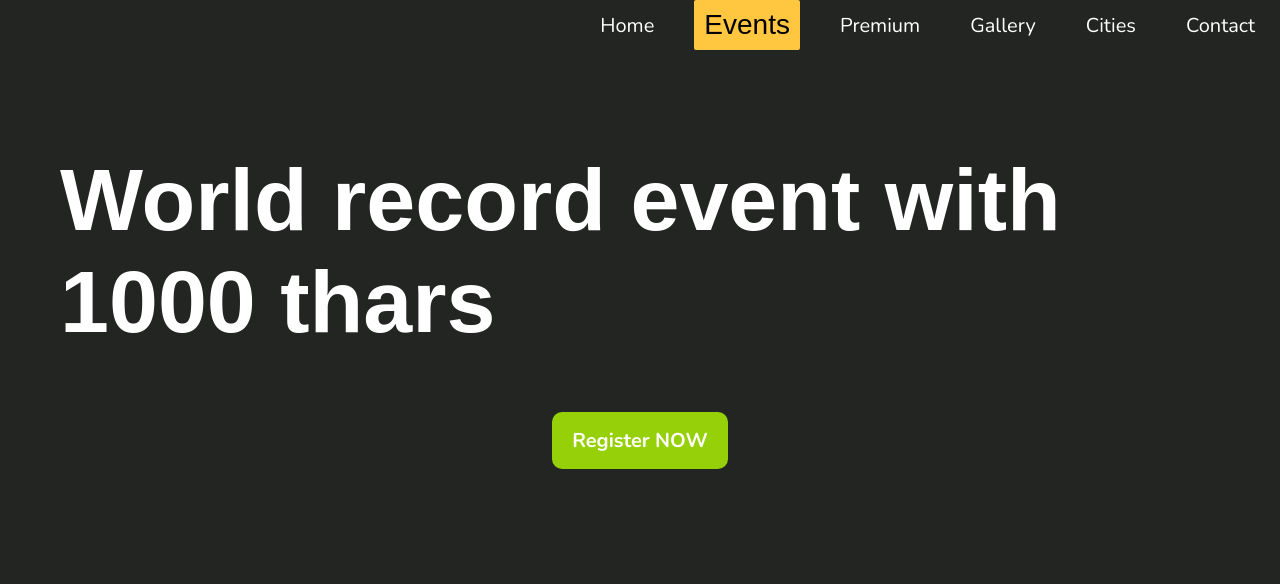
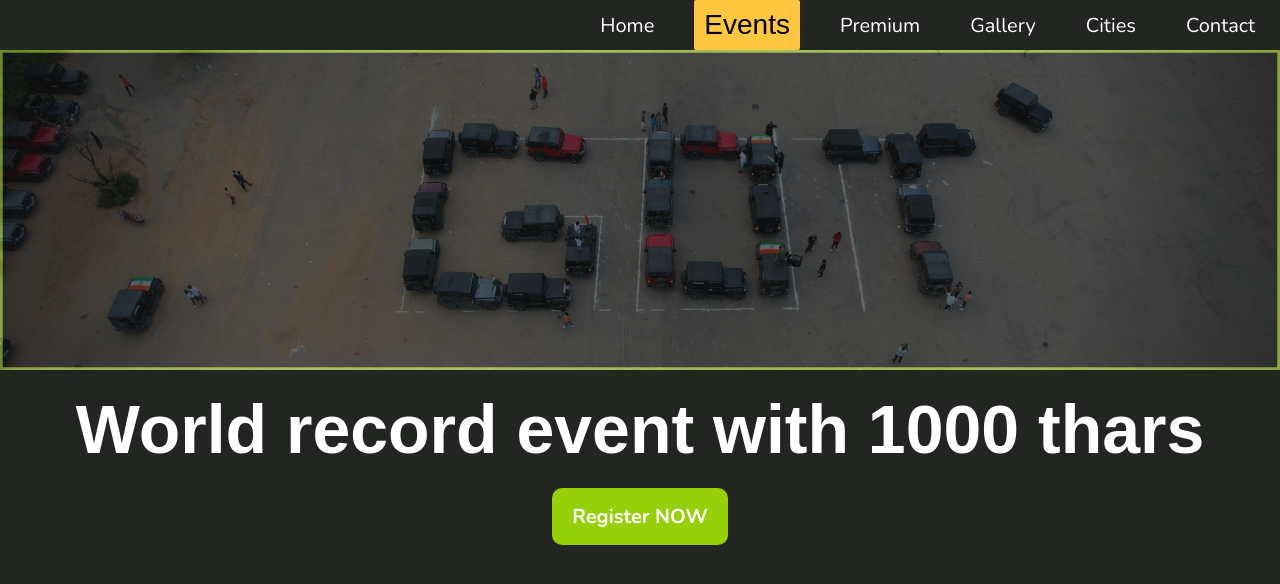
Before and after one commit to Ramanjs/landing-page-2, a React (Create React App) app: page /#/events in a window 1280 px wide. Shown: the top 584 px of the page. Built offline with nearby package versions, Linux system fonts and the light colour scheme; the HTML template or start-up script is replaced by a standard one; a web font is replaced by a local one.

Commit message:
events banner

```diff
--- a/src/components/Form/Form.css
+++ b/src/components/Form/Form.css
@@ -1,6 +1,7 @@
 .form {
   margin: 50px 0;
   min-height: 0;
+  padding: 0;
 }
 
 .form a {
@@ -20,5 +21,11 @@
   color: black;
 }
 
-@media screen and (max-width: 768px) {
+.form img {
+  width: 100%;
 }
+
+.form h1 {
+  margin: 0.5rem 1rem;
+  font-size: calc(1.5rem + 1vmin);
+}
--- a/src/components/Form/Form.js
+++ b/src/components/Form/Form.js
@@ -1,9 +1,13 @@
-import {useState} from 'react';
 import './Form.css';
+import useMobile from '../../hooks/UseMobile';
+import eventbanner from '../../assets/GoT Events Banner.png';
+import eventbannermobile from '../../assets/got-events-banner-mobile.png';
 
 const Form = () => {
+  const isMobile = useMobile();
   return (
     <div className="container form">
+      <img src={isMobile ? eventbannermobile : eventbanner} alt="premium banner" />
       <h1>World record event with 1000 thars</h1>
       <a href="https://docs.google.com/forms/d/e/1FAIpQLSeqJuCq5X77ztez6LR2ldpAbHIwgAqATnbO7PhK2Jrx54iEWQ/viewform?usp=sf_link">Register NOW</a>
     </div>
```
Also changed, not shown: src/assets/GoT Events Banner.png (added), src/assets/got-events-banner-mobile.png (added).
